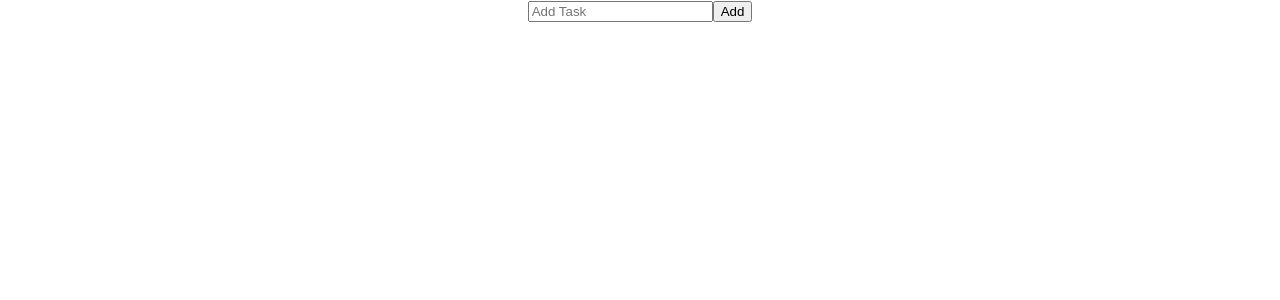
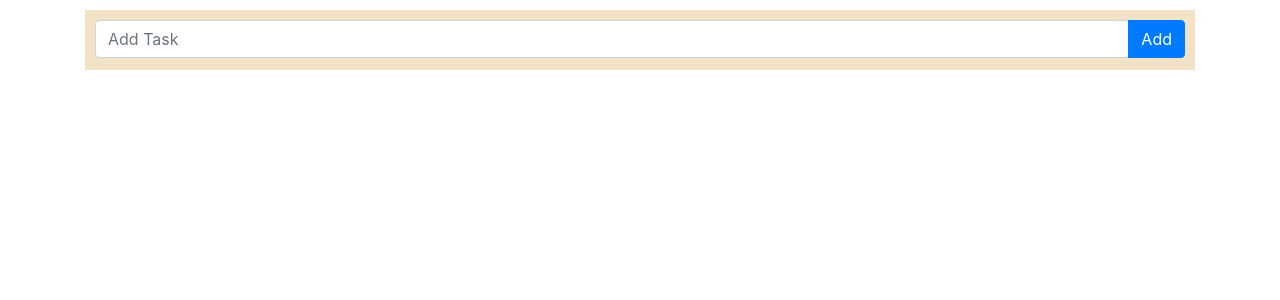
Before and after one commit to vasil2626/react-Project, a React (Create React App) app: page / in a window 1280 px wide. Shown: the top 300 px of the page. Built offline with nearby package versions, Linux system fonts and the light colour scheme.

Commit message:
lesson-7

```diff
--- a/package.json
+++ b/package.json
@@ -6,7 +6,9 @@
     "@testing-library/jest-dom": "^4.2.4",
     "@testing-library/react": "^9.5.0",
     "@testing-library/user-event": "^7.2.1",
+    "bootstrap": "^4.5.3",
     "react": "^16.13.1",
+    "react-bootstrap": "^1.4.0",
     "react-dom": "^16.13.1",
     "react-scripts": "3.4.3"
   },
--- a/src/App.css
+++ b/src/App.css
@@ -1,38 +1,4 @@
-.App {
-  text-align: center;
+.App{
+    align-items: center;
+    padding: 10px;
 }
-
-.App-logo {
-  height: 40vmin;
-  pointer-events: none;
-}
-
-@media (prefers-reduced-motion: no-preference) {
-  .App-logo {
-    animation: App-logo-spin infinite 20s linear;
-  }
-}
-
-.App-header {
-  background-color: #282c34;
-  min-height: 100vh;
-  display: flex;
-  flex-direction: column;
-  align-items: center;
-  justify-content: center;
-  font-size: calc(10px + 2vmin);
-  color: white;
-}
-
-.App-link {
-  color: #61dafb;
-}
-
-@keyframes App-logo-spin {
-  from {
-    transform: rotate(0deg);
-  }
-  to {
-    transform: rotate(360deg);
-  }
-}
--- a/src/App.js
+++ b/src/App.js
@@ -1,5 +1,6 @@
 import React from 'react';
 import './App.css';
+import 'bootstrap/dist/css/bootstrap.min.css';
 import ToDo from './Components/ToDo';
 // import Description from './Product/Description';
 // import Residence from './location/loc';
--- a/src/Components/ToDo.jsx
+++ b/src/Components/ToDo.jsx
@@ -1,5 +1,7 @@
 import React, { Component } from 'react';
 import Task from './Task';
+import styles from './toDo.module.css';
+import { FormControl, InputGroup, Button } from 'react-bootstrap'
 
 class ToDo extends Component {
     state = {
@@ -23,27 +25,32 @@ class ToDo extends Component {
     }
     render() {
         let { inputValue, task } = this.state
+        if (this.inputValu === false) {
+            return
+        }
         return (
-            <div>
-                <div>
-                    <input type='text'
-                        placeholder='Add Task'
-                        value={inputValue}
-                        onChange={this.handleChange}>
-                    </input>
-                    <button
-                        onClick={this.handleClick}>
-                        Add
-                </button>
-                    <ol>
+            <div className='container'>
+                <div className={styles.page} >
+                    <InputGroup className="mb-3">
+                        <FormControl
+                            placeholder="Add Task"
+                            aria-label="Recipient's username"
+                            aria-describedby="basic-addon2"
+                            value={inputValue}
+                            onChange={this.handleChange}
+                        />
+                        <InputGroup.Append>
+                            <Button variant="primary"
+                                onClick={this.handleClick}>Add</Button>
+                        </InputGroup.Append>
+                    </InputGroup>
+                    <ol >
                         {task.map((task, index) => {
                             return < Task elem={task} key={index} />
                         })}
                     </ol>
-
                 </div>
             </div>
-
         );
     };
 };
--- /dev/null
+++ b/src/Components/toDo.module.css
@@ -0,0 +1,8 @@
+.page{
+    height: 60px;
+    width: auto;
+    text-align: center;
+    padding: 10px;
+    background-color: rgb(243, 227, 198);
+
+}
```
Also changed, not shown: 1 other file (tests, documents, lock files or other folders).
